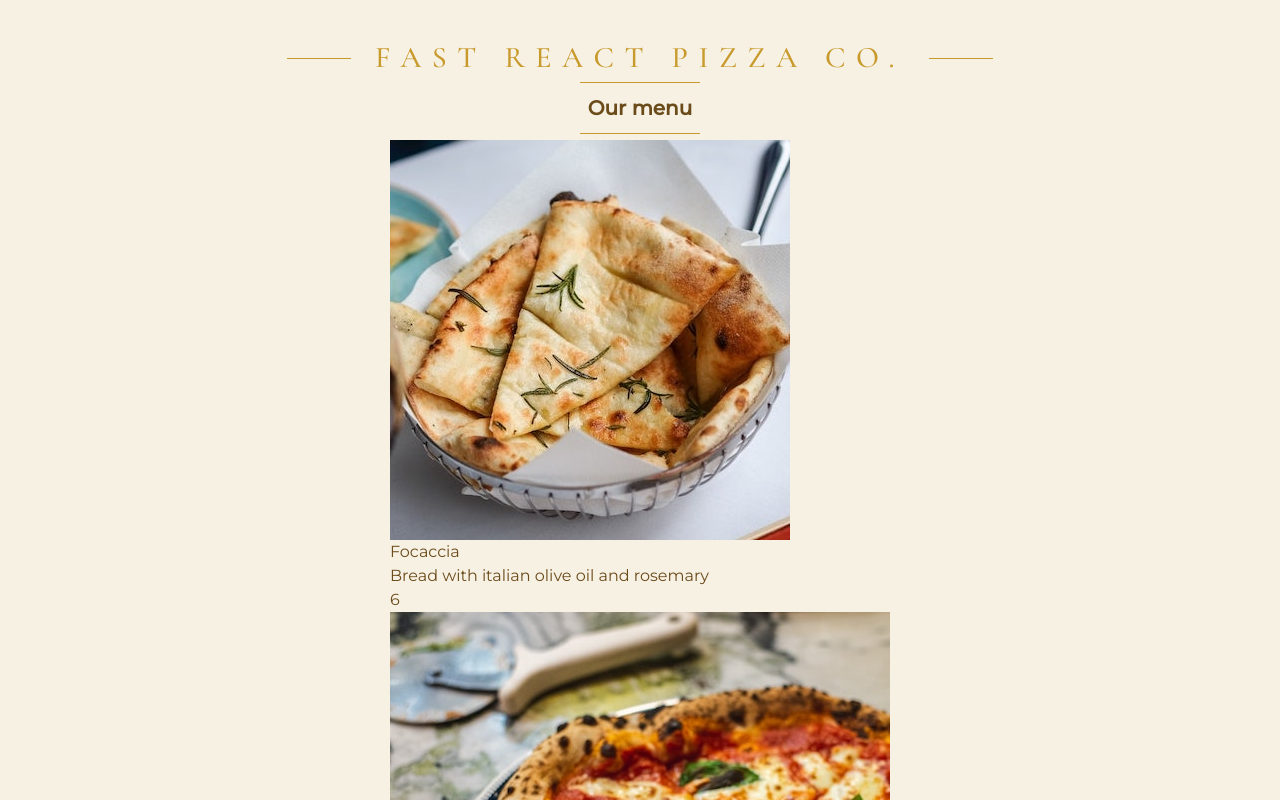
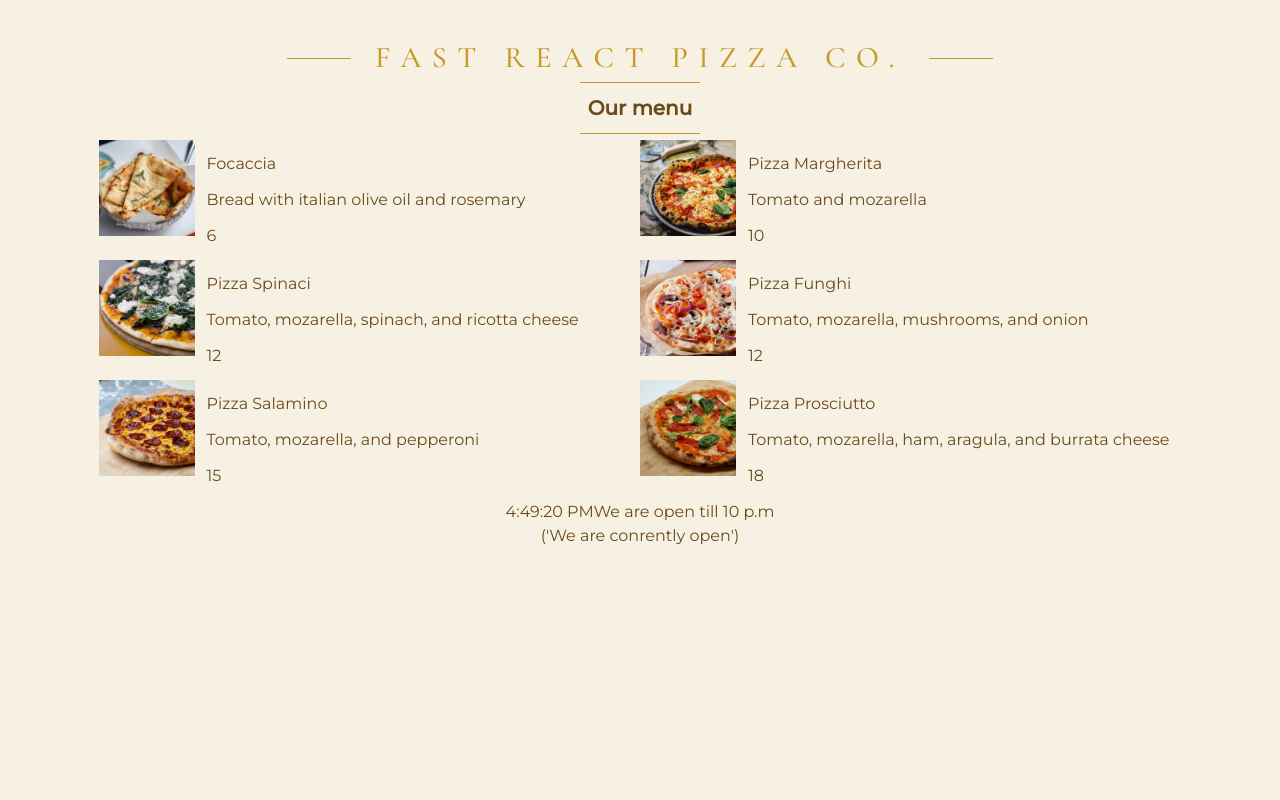
Before and after one commit to Majkan1/Single-Pizza-Menu, a React (Vite) app in the folder vite-project/: page / in a window 1280 px wide. Shown: the top 800 px of the page. Built offline with nearby package versions, Linux system fonts and the light colour scheme.

Commit message:
feat:Add grid columns.

```diff
--- a/vite-project/src/App.tsx
+++ b/vite-project/src/App.tsx
@@ -84,24 +84,32 @@ function Footer(){
 function Menu({pizza}:MenuProps){
   return(
     <div>
-      <div className="flex justify-center">
-        <p className="relative inline-block font-bold text-xl m-2.5 p-2">
+      <div className="flex justify-center items-center">
+        <p className="relative font-bold text-xl m-2.5 p-2">
           <span className="absolute left-0 -top-1 h-px w-full bg-[#c89a2b]" />
           Our menu
           <span className="absolute left-0 -bottom-1 h-px w-full bg-[#c89a2b]" />
         </p>
       </div>
-      {pizza.map((item,index)=>(
-        <div key = {index}>
-          <img
-            src = {`${import.meta.env.BASE_URL}${item.photoName.replace(/^\//, "")}`}
-            alt = {item.name}
-          />
-          <p>{item.name}</p>
-          <p>{item.ingredients}</p>
-          <p>{item.price}</p>
+      <div className="grid grid-cols-2">
+        {pizza.map((item,index)=>(
+        <div key = {index} >
+          <div className="flex">
+            <div>
+              <img className="w-24"
+                src = {`${import.meta.env.BASE_URL}${item.photoName.replace(/^\//, "")}`}
+                alt = {item.name}
+              />
+            </div>
+            <div>
+              <p className="m-3">{item.name}</p>
+              <p className="m-3">{item.ingredients}</p>
+              <p className="m-3">{item.price}</p>
+            </div>
+          </div>
         </div>
-      ))}
+        ))}
+      </div>
     </div>
   )
 }
```
